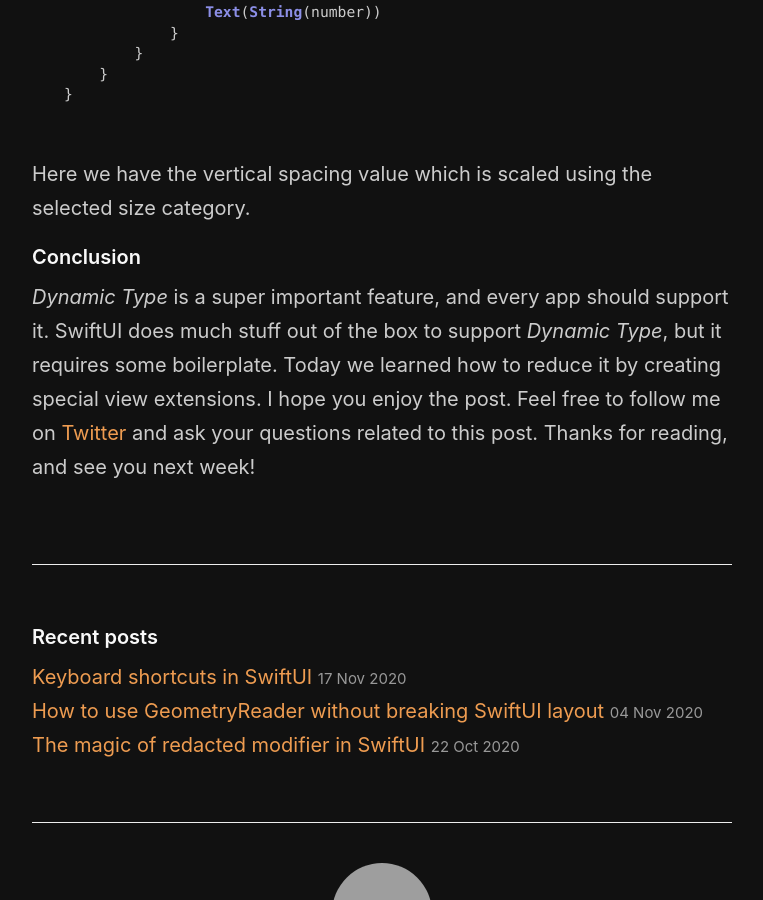
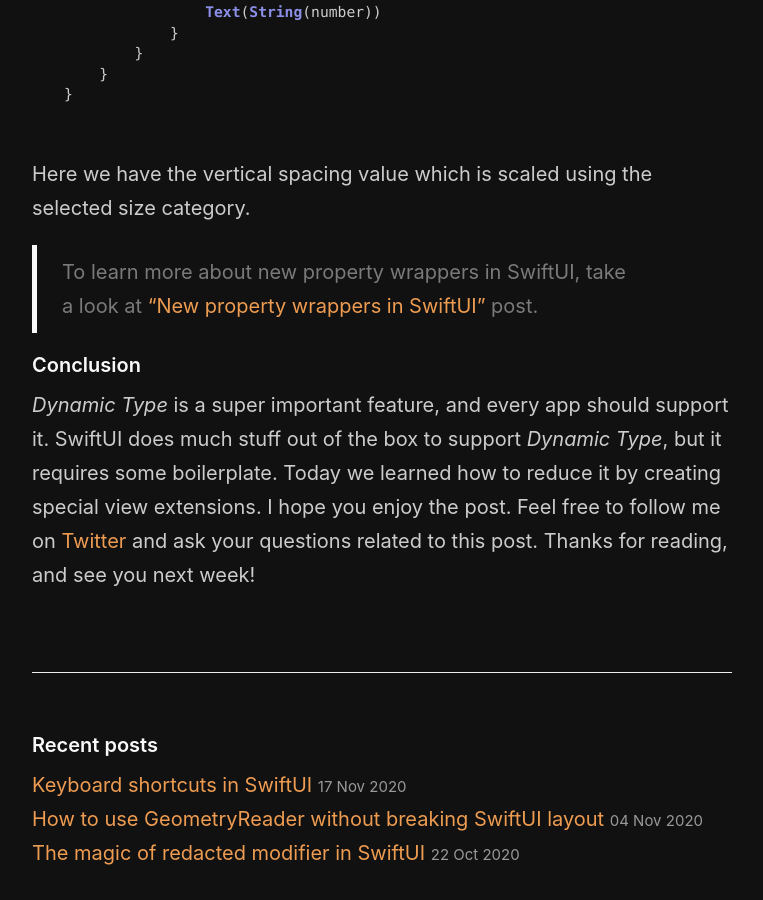
Before and after one commit to mecid/mecid.github.io, a Jekyll site: the page built from _posts/2019-10-09-dynamic-type-in-swiftui.md, in a window 1280 px wide and 900 px high, scrolled down 4365 px. Shown: the whole window, without its empty margins (258-1021 px from the left). Built offline with Jekyll 4.4.1, drawn with Linux system fonts in a browser that asks for light colours; grey boxes are pictures that could not be loaded.

Commit message:
new property wrappers reference added to the dynamic type post.

```diff
--- a/_posts/2019-10-09-dynamic-type-in-swiftui.md
+++ b/_posts/2019-10-09-dynamic-type-in-swiftui.md
@@ -132,5 +132,7 @@ struct ContentView: View {
 
 Here we have the vertical spacing value which is scaled using the selected size category.
 
+> To learn more about new property wrappers in SwiftUI, take a look at ["New property wrappers in SwiftUI"](/2020/06/29/new-property-wrappers-in-swiftui/) post.
+
 #### Conclusion
 *Dynamic Type* is a super important feature, and every app should support it. SwiftUI does much stuff out of the box to support *Dynamic Type*, but it requires some boilerplate. Today we learned how to reduce it by creating special view extensions. I hope you enjoy the post. Feel free to follow me on [Twitter](https://twitter.com/mecid) and ask your questions related to this post. Thanks for reading, and see you next week!
```
